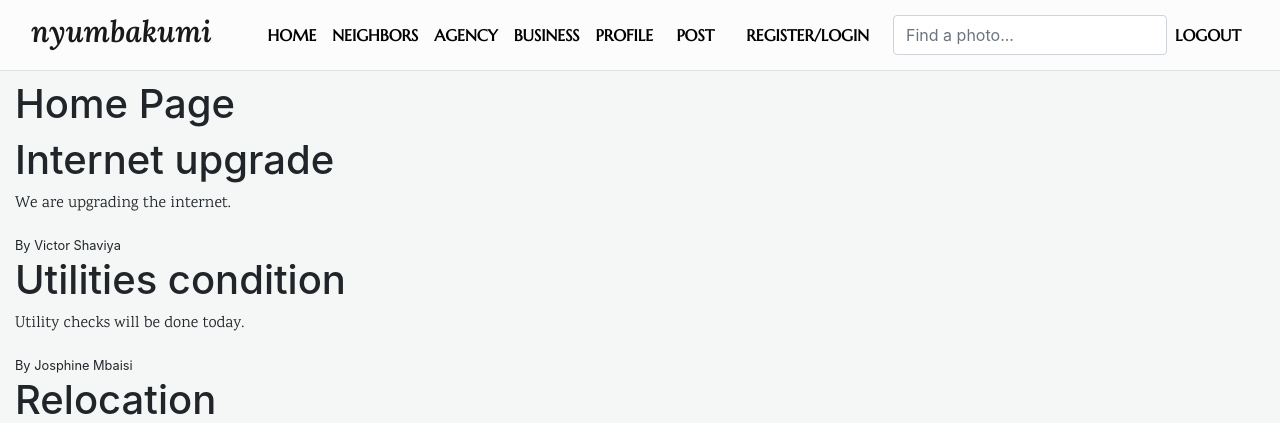
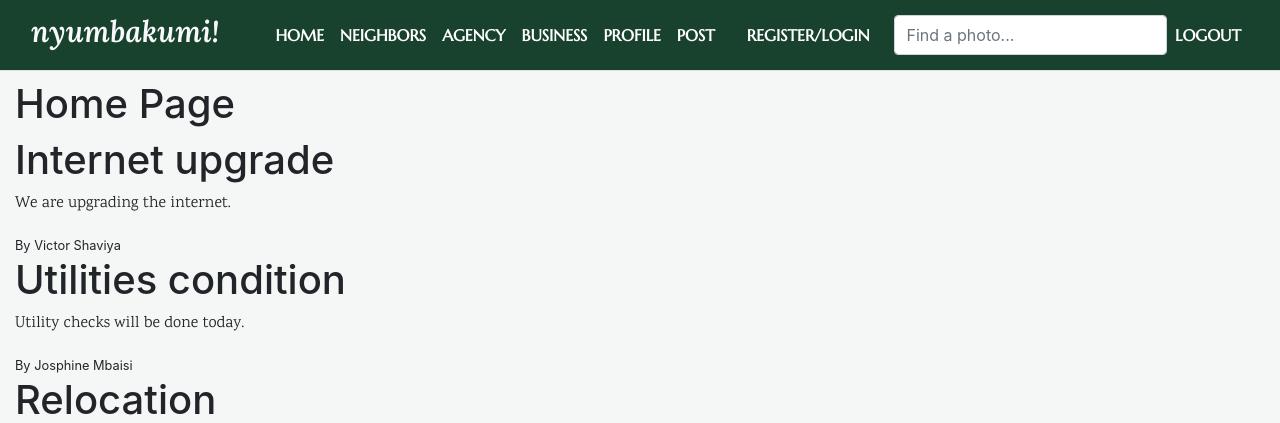
Before and after one commit to ShaviyaVictor/nyumbakumi-, a Django app: page / in a window 1280 px wide. Shown: the top 423 px of the page. Run offline with Django 4.2, Linux system fonts and the light colour scheme; some libraries are stand-ins or nearby versions.

Commit message:
Style the NavBar

```diff
--- a/neighbor/static/neighbor/main.css
+++ b/neighbor/static/neighbor/main.css
@@ -34,7 +34,7 @@ a, button {
 }
 
 .site-header .navbar-nav .nav-link {
-  color: #000;
+  color: #fff;
 }
 
 .site-header .navbar-nav .nav-link:hover {
@@ -43,16 +43,10 @@ a, button {
 }
 
 .site-header .navbar {
-  background-color: #FCFCFC;
+  background-color: #18422E;
 }
 
-/* .content-section {
-  background: #ffffff;
-  padding: 10px 20px;
-  border: 1px solid #dddddd;
-  border-radius: 3px;
-  margin-bottom: 20px;
-} */
+
 
 
 
--- a/neighbor/templates/neighbor/base.html
+++ b/neighbor/templates/neighbor/base.html
@@ -43,8 +43,8 @@
 
         <div class="container-fluid">
           <a class="navbar-brand mr-5" href="{% url 'neighbor-home' %}">
-            <h6 class="logo">
-              nyumbakumi
+            <h6 class="logo fw-bolder text-light">
+              nyumbakumi!
             </h6>
           </a>
           <button class="navbar-toggler" type="button" data-toggle="collapse" data-target="#navbarToggle" aria-controls="navbarToggle" aria-expanded="false" aria-label="Toggle navigation">
```
